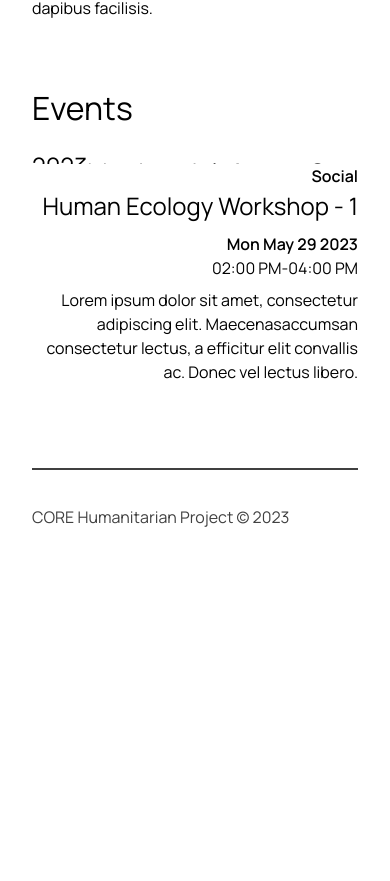
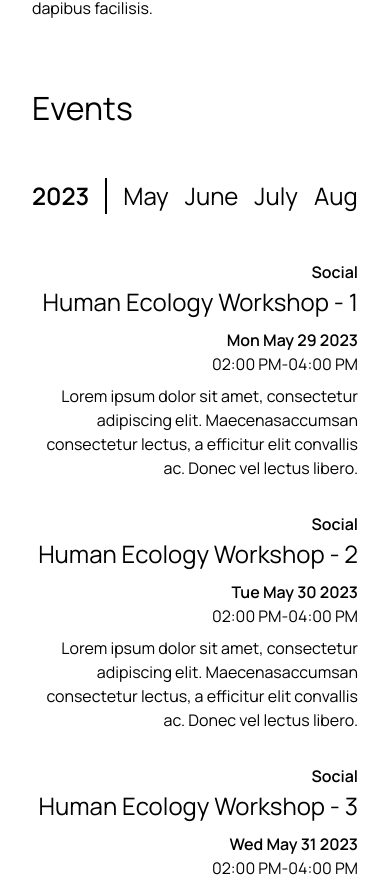
Before and after one commit to haric95/core, a Next.js app: page / in a window 390 px wide. Shown: the part 1540-2421 px from the top of the page. Before the commit the page ends 2104 px from the top, so only its background shows below. Built offline with nearby package versions, Linux system fonts and the light colour scheme.

Commit message:
calendar

```diff
--- a/src/app/page.tsx
+++ b/src/app/page.tsx
@@ -49,7 +49,7 @@ export default function Home() {
         </div>
       </div>
       <div className="w-full">
-        <h3 className="mb-4">Events</h3>
+        <h3 className="md-0 md:mb-4">Events</h3>
         <Calendar />
       </div>
     </main>
--- a/src/components/Calendar.tsx
+++ b/src/components/Calendar.tsx
@@ -1,6 +1,6 @@
 "use client";
 
-import React, { useMemo, useState } from "react";
+import React, { useEffect, useMemo, useRef, useState } from "react";
 
 type Event = {
   id: string;
@@ -143,18 +143,30 @@ export const Calendar: React.FC<CalendarProps> = ({ tagFilter }) => {
     return months;
   };
 
+  const eventContainerRef = useRef<HTMLDivElement | null>(null);
+
+  useEffect(() => {
+    if (eventContainerRef.current) {
+      eventContainerRef.current.scrollTo({ top: 0 });
+    }
+  }, [selectedTimeRange]);
+
   return (
-    <div className="flex flex-col md:flex-row justify-between h-64">
-      <div className="w-full md:w-1/4 flex md:flex-col items-left md:border-r-2 border-black overflow-y-auto">
+    <div className="flex flex-col md:flex-row justify-between md:h-64">
+      <div className="w-full h-32 md:h-auto md:w-1/4 flex md:flex-col items-center md:items-left md:border-r-2 border-black overflow-y-auto">
         {generateMonthsArray(currentMonth).map((_, index) => {
           const month = (index + currentMonth) % 12;
           const year = currentYear + Math.floor((currentMonth + index) / 12);
           return (
             <>
-              {(index === 0 || month === 0) && <h4>{year}</h4>}
+              {(index === 0 || month === 0) && (
+                <h4 className="text-left w-full pr-4 mr-4 border-r-2 border-black md:border-0 md:mr-0 md:pr-0">
+                  <b>{year}</b>
+                </h4>
+              )}
               <button
                 key={index}
-                className="h-12"
+                className="h-12 md:mr-0 mr-4"
                 onClick={() => {
                   setSelectedTimeRange({
                     start: monthAndYearToDate(month, year),
@@ -167,7 +179,7 @@ export const Calendar: React.FC<CalendarProps> = ({ tagFilter }) => {
                     monthAndYearToDate(month, year) == selectedTimeRange.start
                       ? "font-bold"
                       : ""
-                  } ${month === 11 ? "mb-8" : ""}`}
+                  } ${month === 11 ? "mr-8 md:mr-0 md:mb-8" : ""}`}
                 >
                   {MONTHS[(index + currentMonth) % 12]}
                 </h4>
@@ -176,7 +188,10 @@ export const Calendar: React.FC<CalendarProps> = ({ tagFilter }) => {
           );
         })}
       </div>
-      <div className="w-full md:w-[60%] text-right overflow-x-auto">
+      <div
+        className="w-full md:w-[60%] text-right overflow-x-auto md:mt-0"
+        ref={eventContainerRef}
+      >
         {filteredEvents.map((event, index) => (
           <div
             className={`${index !== filteredEvents.length - 1 ? "mb-8" : ""}`}
```
